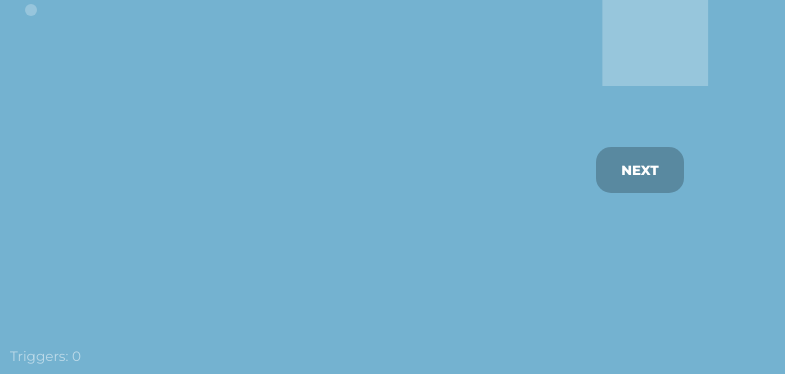
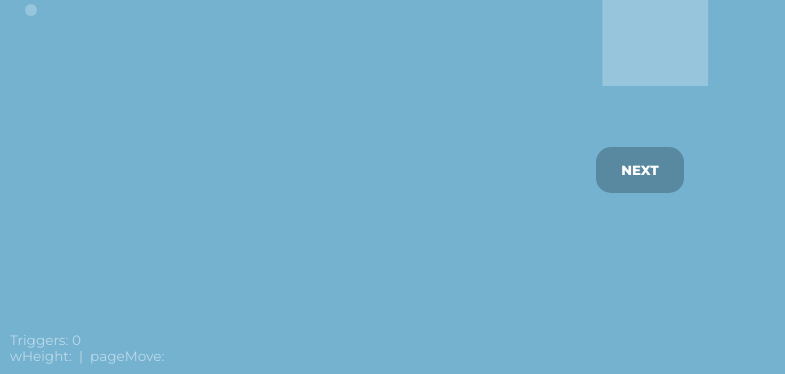
Before and after one commit to mLochness/PAGESLIDE, a plain HTML site: page index.html in a window 1280 px wide. Shown: the part 426-800 px from the top of the page, without its empty margins (0-785 px from the left). Drawn offline with nearby package versions, Linux system fonts and the light colour scheme.

Commit message:
viewport/document info added

```diff
--- a/index.html
+++ b/index.html
@@ -102,7 +102,7 @@
 
   <div class="pageNav">
   </div>
-  <div class="trigCount">Triggers: <span class="count">0</span></div>
+  <div class="trigCount">Triggers: <span class="count">0</span><br>wHeight: <span class="heightInfo"></span>  &nbsp;|&nbsp; pageMove: <span class="pageMove"></span></div>
 </body>
 
 </html>
```
